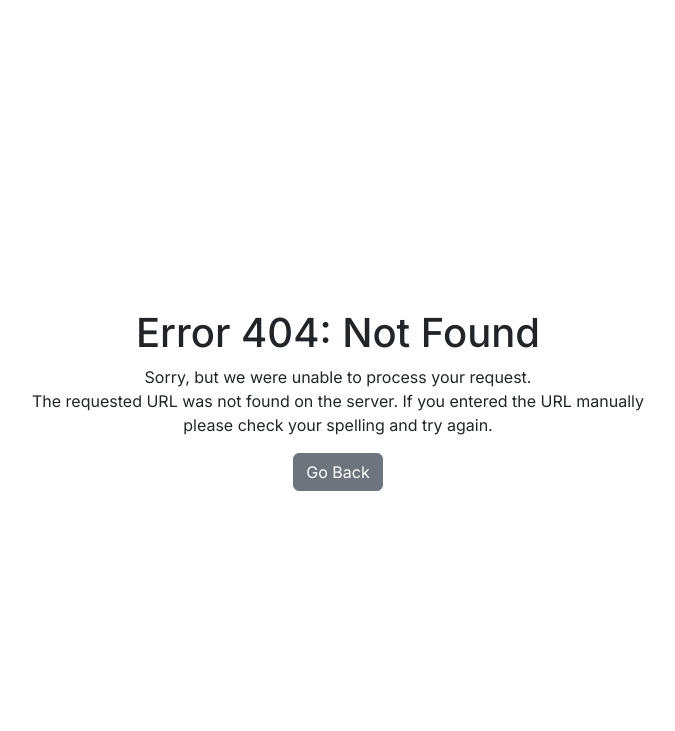
After one commit to bubner/RoboRegistry, a Flask app: page /ci in a window 1280 px wide. The commit adds this page. Shown: the top 731 px of the page, without its empty margins (302-977 px from the left). Run offline with Flask 3, Linux system fonts and the light colour scheme; some libraries are stand-ins or nearby versions.

Commit message:
Improved security and error handling

```diff
--- a/src/app.py
+++ b/src/app.py
@@ -6,9 +6,10 @@
 from os import getenv, urandom
 from functools import wraps
 from dotenv import load_dotenv
-from flask import Flask, render_template, request, redirect, url_for, session, make_response
+from flask import Flask, render_template, request, redirect, url_for, session, make_response, abort
 from datetime import timedelta
 from db import Userdata
+from flask_wtf.csrf import CSRFProtect, CSRFError
 
 import firebase
 
@@ -16,6 +17,7 @@ import firebase
 # ===== Configuration =====
 load_dotenv()
 app = Flask(__name__)
+csrf = CSRFProtect(app)
 app.secret_key = getenv("SECRET_KEY") or urandom(32)
 
 app.config.update(
@@ -54,8 +56,6 @@ auth = fb.auth(client_secret=oauth_config)
 db = Userdata(fb.database(), None)
 
 # ===== Wrappers =====
-
-
 def login_required(f):
     """
         Ensures all routes that require a user to be logged in are protected.
@@ -118,8 +118,7 @@ def login():
             # Store the user token in a cookie
             response = make_response(redirect("/"))
             # Set cookie with refresh token
-            response.set_cookie(
-                "refresh_token", user["refreshToken"], secure=True, httponly=True, samesite="Lax")
+            response.set_cookie("refresh_token", user["refreshToken"], secure=True, httponly=True, samesite="Lax")
             return response
         except Exception:
             return render_template("auth/login.html.jinja", error="Invalid email or password.")
@@ -138,6 +137,14 @@ def register():
     if request.method == "POST":
         email = request.form["email"]
         password = request.form["password"]
+
+        if len(password) < 8:
+            return render_template("auth/register.html.jinja", error="Password must be at least 8 characters long.")
+
+        # Make sure password contains at least one number and one capital letter
+        if not any(char.isdigit() for char in password) or not any(char.isupper() for char in password):
+            return render_template("auth/register.html.jinja", error="Password must contain at least one number and one capital letter.")
+
         try:
             # Create the user with the provided email and password
             auth.create_user_with_email_and_password(email, password)
@@ -232,7 +239,7 @@ def settings():
         res = make_response(redirect(url_for("dashboard")))
         darkmode = request.form.get("darkmode")
         # Use cookies to store user preferences
-        res.set_cookie("darkmode", darkmode or "off")
+        res.set_cookie("darkmode", darkmode or "off", secure=True)
         return res
     else:
         settings = {
@@ -261,3 +268,25 @@ def api_dashboard():
         Calculates and returns the user's dashboard information in JSON format.
     """
     return [{"text": "api speaking", "path": "/"}]
+
+
+# ===== Error Handlers =====
+@app.errorhandler(CSRFError)
+def handle_csrf_error(e):
+    return render_template("misc/error.html.jinja", code=400, reason="CSRF Violation", debug=e.description)
+
+@app.errorhandler(404)
+def handle_404(e):
+    return render_template("misc/error.html.jinja", code=404, reason="Not Found", debug=e.description)
+
+@app.errorhandler(500)
+def handle_500(e):
+    return render_template("misc/error.html.jinja", code=500, reason="Internal Server Error", debug=e.description)
+
+@app.errorhandler(403)
+def handle_403(e):
+    return render_template("misc/error.html.jinja", code=403, reason="Forbidden", debug=e.description)
+
+@app.errorhandler(405)
+def handle_405(e):
+    return render_template("misc/error.html.jinja", code=405, reason="Method Not Allowed", debug=e.description)
--- a/src/requirements.txt
+++ b/src/requirements.txt
@@ -8,6 +8,7 @@ cryptography==40.0.2
 Deprecated==1.2.13
 firebase-rest-api==1.10.1
 Flask==2.3.2
+Flask-WTF==1.1.1
 google-api-core==2.11.0
 google-auth==2.18.0
 google-cloud-core==2.3.2
@@ -19,6 +20,7 @@ googleapis-common-protos==1.59.0
 grpcio==1.54.2
 grpcio-status==1.54.2
 idna==3.4
+importlib-metadata==6.6.0
 itsdangerous==2.1.2
 Jinja2==3.1.2
 jwcrypto==1.4.2
@@ -37,3 +39,5 @@ six==1.16.0
 urllib3==1.26.15
 Werkzeug==2.3.4
 wrapt==1.15.0
+WTForms==3.0.1
+zipp==3.15.0
--- a/src/templates/auth/addinfo.html.jinja
+++ b/src/templates/auth/addinfo.html.jinja
@@ -10,6 +10,7 @@ Registration
         <p class="headertext">Welcome to RoboRegistry!</p>
         <p class="text-center">Tell us a bit about yourself to get started.</p>
         <form action="/create_profile" method="post">
+            <input type="hidden" name="csrf_token" value="{{ csrf_token() }}"/>
             <div class="mb-3">
                 <label for="name" class="form-label">Your name<span aria-hidden="true"
                         class="text-danger">*</span></label>
@@ -34,6 +35,7 @@ Registration
                 </select>
             </div>
             <div class="text-center">
+                <button class="btn btn-secondary" onclick="event.preventDefault(); window.location.href='/logout'">Sign out</button>
                 <button class="btn btn-primary" type="submit">Complete registration</button>
             </div>
         </form>
--- a/src/templates/auth/register.html.jinja
+++ b/src/templates/auth/register.html.jinja
@@ -8,6 +8,7 @@ Register
 <div class="centercontainer">
     <img src="{{ url_for('static', filename='assets/rr.png') }}" id="logoimg" />
     <form action="/register" method="post" class="text-center py-5">
+        <input type="hidden" name="csrf_token" value="{{ csrf_token() }}"/>
         <div class="alert alert-info mb-2" role="alert">
             At an event? <a href="/ci">Check in here</a>
         </div>
--- /dev/null
+++ b/src/templates/misc/error.html.jinja
@@ -0,0 +1,13 @@
+{% extends "layout.html.jinja" %}
+
+{% block title %}
+{{ reason }}
+{% endblock %}
+
+{% block body %}
+<div class="centercontainer text-center">
+    <h1>Error {{ code }}: {{ reason }}</h1>
+    <p>Sorry, but we were unable to process your request. <br />{{ debug }}</p>
+    <button class="btn btn-secondary" onclick="window.history.back();">Go Back</button>
+</div>
+{% endblock %}
--- a/src/templates/misc/settings.html.jinja
+++ b/src/templates/misc/settings.html.jinja
@@ -6,7 +6,8 @@ Settings
 
 {% block body %}
 <div class="centercontainer">
-    <form action="/settings" method="POST">
+    <form action="/settings" method="post">
+        <input type="hidden" name="csrf_token" value="{{ csrf_token() }}"/>
         <div class="row justify-content-center">
             <div class="col">
                 <div class="card">
@@ -14,7 +15,7 @@ Settings
                         <h5 class="card-title">Dark Mode</h5>
                         <div class="form-check form-switch">
                             <input class="form-check-input" type="checkbox" id="dark-mode-switch" name="darkmode" {% if
-                                settings["darkmode"]=="on" %}checked{% endif %}>
+                                settings['darkmode'] == 'on' %}checked{% endif %}>
                             <label class="form-check-label" for="dark-mode-switch">Enable Dark Mode</label>
                         </div>
                     </div>
```
Also changed, not shown: src/templates/auth/login.html.jinja (+13 -3 lines).
